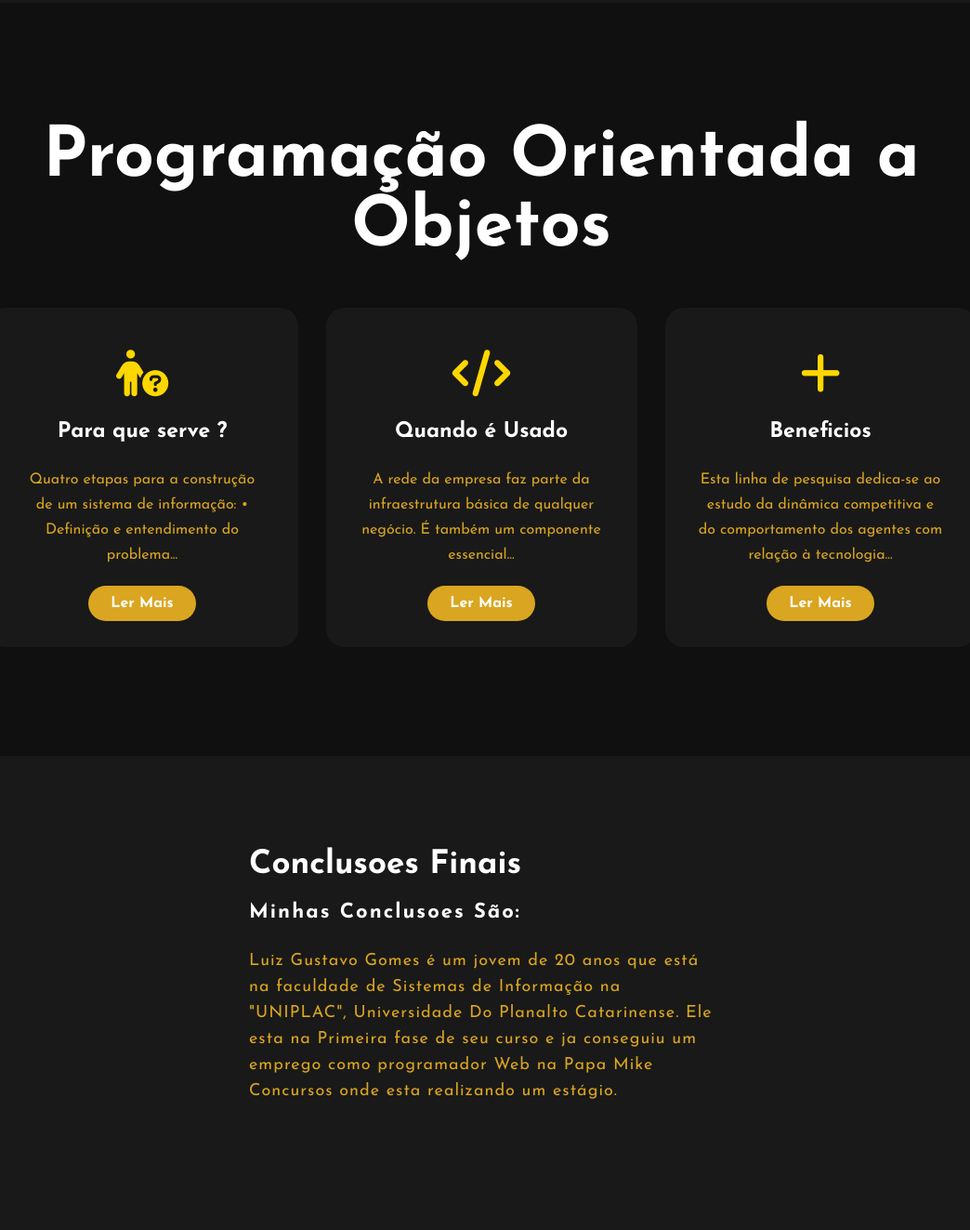
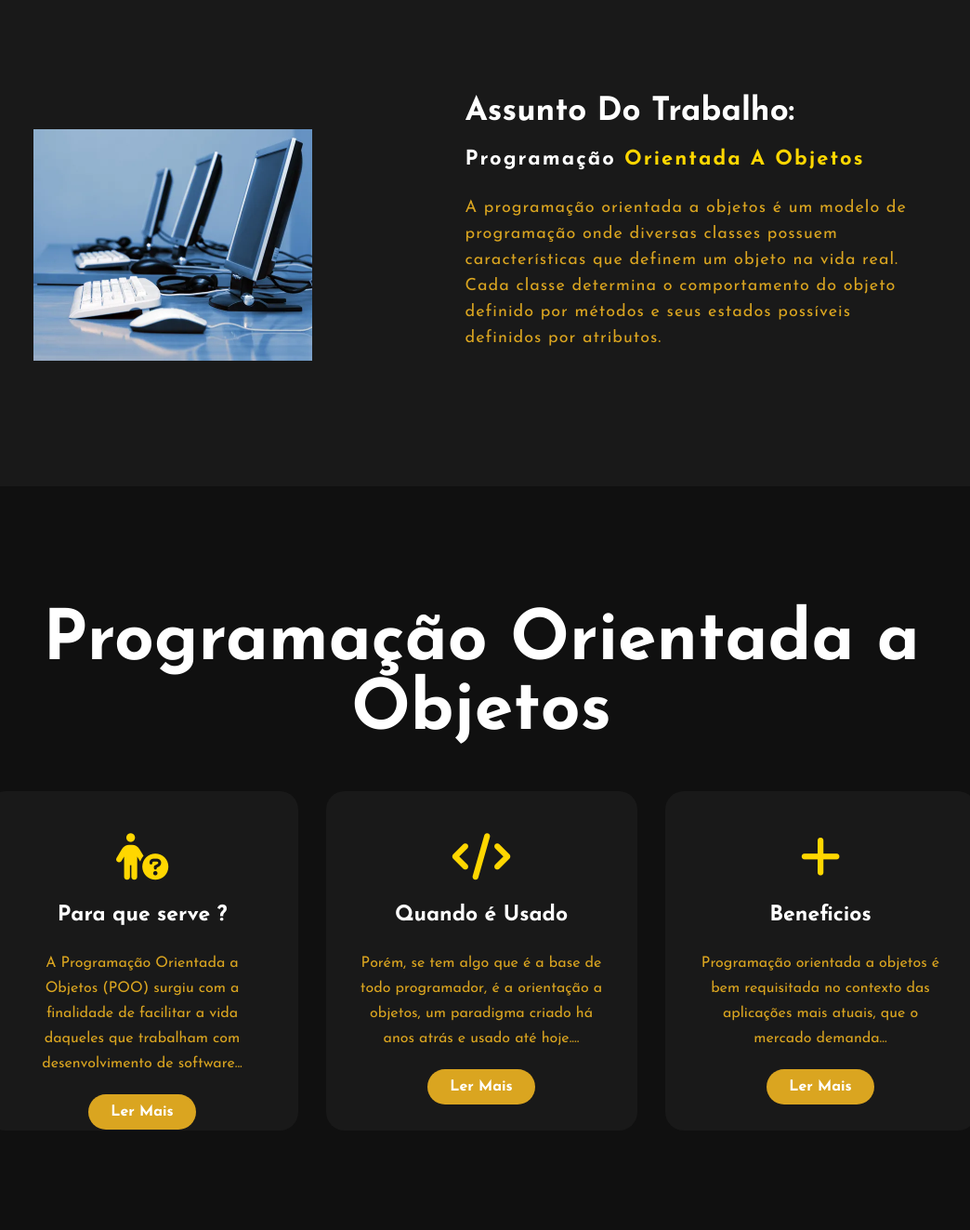
Before and after one commit to Gustavo0335/Trabalho_OnePage, a plain HTML site: page Trabalho_OnePage/index.html in a window 1280 px wide. Shown: the part 1317-2640 px from the top of the page at 93% size, without its empty margins (122-1166 px from the left). Drawn offline with Linux system fonts and the light colour scheme.

Commit message:
Add files via upload

```diff
--- a/Trabalho_OnePage/assets/css/style.css
+++ b/Trabalho_OnePage/assets/css/style.css
@@ -13,14 +13,16 @@
     background-position: center;
 }
 
+
 h1 {
-    color: white;
+    color: goldenrod;
     padding: 20px;
     justify-content: space-between;
     margin: 20px 0px 20px;
-    font-size: 65px;
+    font-size: 75px;
     position: absolute;
-    left: 0px;
+    right: 350px;
+    bottom: 200px;
     cursor: pointer;
 }
 
@@ -58,6 +60,25 @@ nav ul li a:hover {
 
 span {
     color: gold;
+}
+
+.conclusoes {
+    width: 100%;
+    padding: 100px 0px;
+    background-color: #191919;
+}
+
+.conclusoes h3 {
+    color: white;
+}
+
+.conclusoes-text {
+    width: 500px;
+}
+
+.conclusoes-text p {
+    color: goldenrod;
+    width: 100%;
 }
 
 .btn {
--- a/Trabalho_OnePage/index.html
+++ b/Trabalho_OnePage/index.html
@@ -23,6 +23,7 @@
             <ul>
                 <li><a href="#home">Home</a></li>
                 <li><a href="#sobre">Quem sou eu ?</a></li>
+                <li><a href="#sobretr">Assunto do Trabalho?</a></li>
                 <li><a href="#conteudo">Programação Orientada a Objetos</a></li>
                 <li><a href="#conclusoes">Conclusoes Finais</a></li>
                 <li><a href="#social">Contatos</a></li>
@@ -50,6 +51,22 @@
 
 
 
+    <section class="about" id="sobretr">
+        <div class="main">
+            <img src="/assets/img/depositphotos_5729566-stock-photo-computers-standing-in-a-row.jpg">
+            <div class="about-text">
+                <h3>Assunto do Trabalho:</h3>
+                <h5>Programação <span>Orientada a Objetos</span></h5>
+                <p>
+                    A programação orientada a objetos é um modelo de programação onde diversas classes possuem
+                    características que definem um objeto na vida real. Cada classe determina o comportamento do objeto
+                    definido por métodos e seus estados possíveis definidos por atributos.
+                </p>
+            </div>
+        </div>
+    </section>
+
+
     <div class="servico" id="conteudo">
         <div class="title">
             <h2>Programação Orientada a Objetos</h2>
@@ -59,10 +76,12 @@
                 <i class="fa-solid fa-person-circle-question"></i>
                 <h5>Para que serve ?</h5>
                 <div class="pra">
-                    <p>Quatro etapas para a construção de um sistema de informação: • Definição e entendimento do
-                        problema...</p>
+                    <p>A Programação Orientada a Objetos (POO) surgiu com a finalidade de facilitar a vida daqueles que
+                        trabalham com desenvolvimento de software...</p>
                     <p>
-                        <a class="button" href="http://www.ic.uff.br/~ilaim/Sistemas%2013.pdf" target="_blank">Ler
+                        <a class="button"
+                            href="https://meuartigo.brasilescola.uol.com.br/informatica/programacao-orientada-objetos.htm#:~:text=A%20Programa%C3%A7%C3%A3o%20Orientada%20a%20Objetos,ser%C3%A1%20realmente%20o%20que%20foi"
+                            target="_blank">Ler
                             Mais</a>
                     </p>
                 </div>
@@ -71,11 +90,12 @@
                 <i class="fa-solid fa-code"></i>
                 <h5>Quando é Usado</h5>
                 <div class="pra">
-                    <p>A rede da empresa faz parte da infraestrutura básica de qualquer negócio. É também um componente
-                        essencial...</p>
+                    <p>Porém, se tem algo que é a base de todo programador, é a orientação a objetos, um paradigma
+                        criado há anos atrás e usado até hoje....
+                    </p>
                     <p>
                         <a class="button"
-                            href="https://www.paessler.com/br/network-device-management?gclid=EAIaIQobChMIxdWIqNer-gIVuUFIAB2NyAWNEAAYASAAEgIb6_D_BwE"
+                            href="https://balta.io/blog/orientacao-a-objetos#:~:text=Por%C3%A9m%2C%20se%20tem%20algo%20que,software%2C%20ou%20pelo%20menos%20tentamos."
                             target="_blank">Ler Mais</a>
                     </p>
                 </div>
@@ -84,11 +104,11 @@
                 <i class="fa-solid fa-plus"></i>
                 <h5>Beneficios</h5>
                 <div class="pra">
-                    <p>Esta linha de pesquisa dedica-se ao estudo da dinâmica competitiva e do comportamento dos agentes
-                        com relação à tecnologia...</p>
+                    <p> Programação orientada a objetos é bem requisitada no contexto das aplicações mais atuais, que o
+                        mercado demanda...</p>
                     <p>
                         <a class="button"
-                            href="https://www.ppgep.ufscar.br/pt-br/o-programa/linhas-de-pesquisa/gestao-da-tecnologia-e-da-inovacao-gti"
+                            href="https://www.digitalhouse.com/br/blog/programacao-orientada-a-objetos-o-que-e/#:~:text=A%20programa%C3%A7%C3%A3o%20orientada%20a%20objetos%20%C3%A9%20bem%20requisitada%20no%20contexto,que%20vivenciamos%20no%20mundo%20real."
                             target="_blank">Ler Mais</a>
                     </p>
                 </div>
@@ -97,15 +117,16 @@
     </div>
 
 
-    <section class="about" id="conclusoes">
+    <section class="conclusoes" id="conclusoes">
         <div class="main">
-            <div class="about-text">
+            <div class="conclusoes-text">
                 <h3>Conclusoes Finais</h3>
                 <h5>Minhas conclusoes são:</h5>
                 <p>
-                    Luiz Gustavo Gomes é um jovem de 20 anos que está na faculdade de Sistemas de Informação
-                    na "UNIPLAC", Universidade Do Planalto Catarinense. Ele esta na Primeira fase de seu curso e
-                    ja conseguiu um emprego como programador Web na Papa Mike Concursos onde esta realizando um estágio.
+                    Programação Orientada a Objetos é um assunto essencial para um programador, e estará prensente em
+                    toda a jornada do mesmo. É algo que facilita a vida de quem está programando em 1000% e ainda é uma
+                    boa pratica de programação que pode ser entendida por qualquer programador que for acessar um código
+                    de outro profissional.
                 </p>
             </div>
         </div>
```
Also changed, not shown: Trabalho_OnePage/assets/img/depositphotos_5729566-stock-photo-computers-standing-in-a-row.jpg (added).
